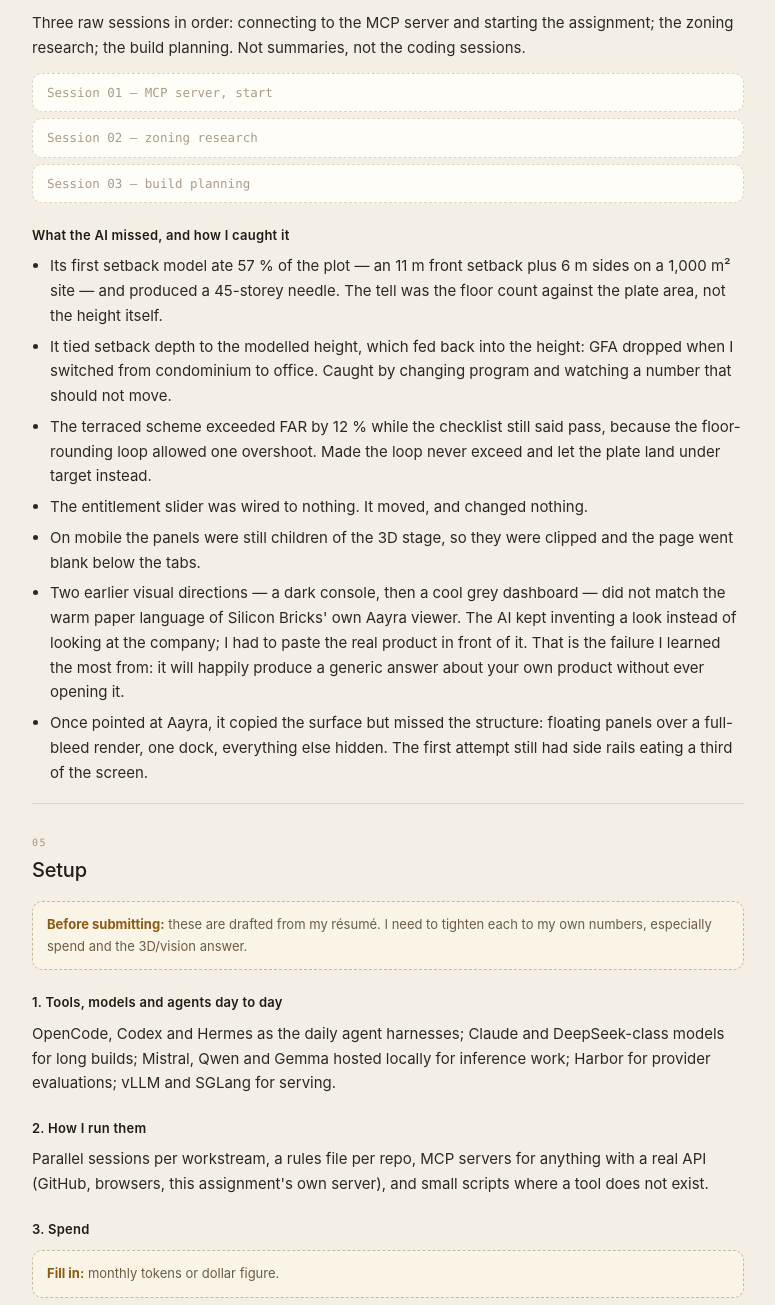
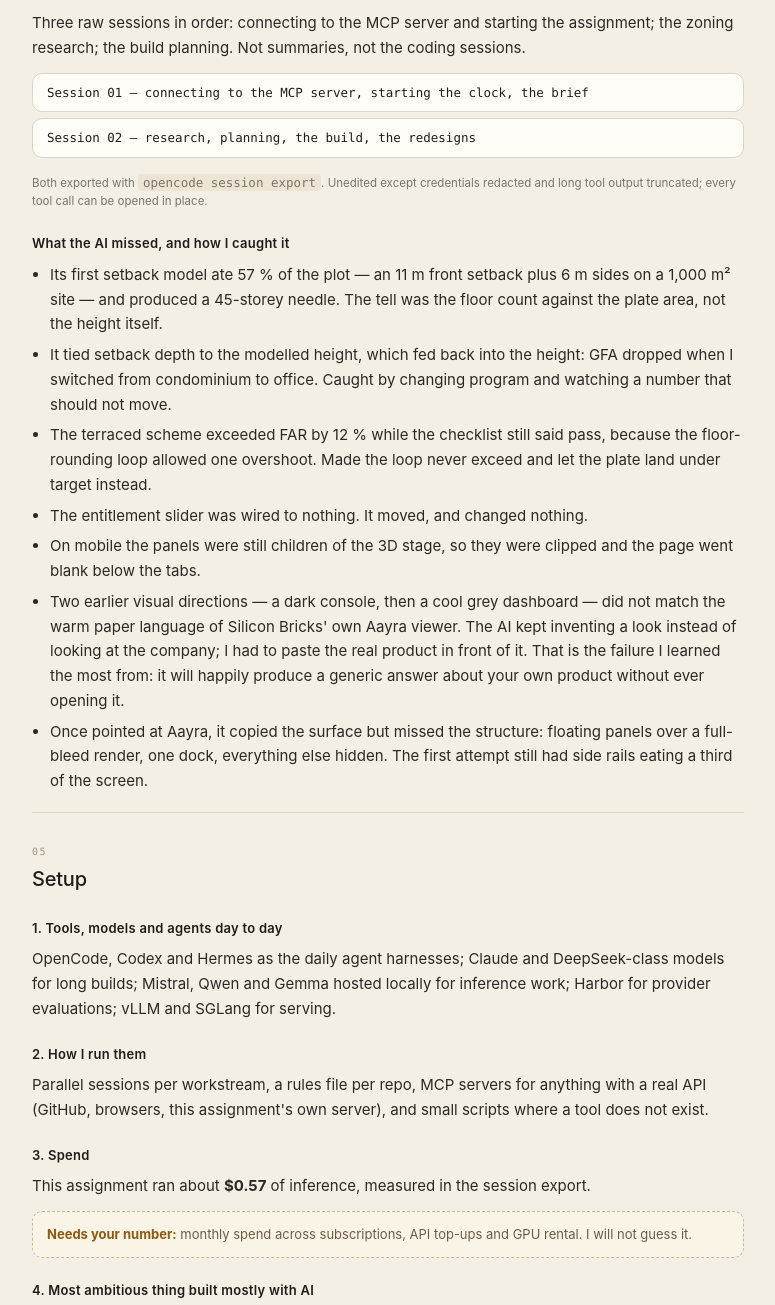
Before and after one commit to DevAgarwal2/bangkok-massing, an Astro site: page /submission in a window 1280 px wide. Shown: the part 2155-3460 px from the top of the page, without its empty margins (252-1027 px from the left). Built offline with nearby package versions, Linux system fonts and the light colour scheme; Astro itself is replaced by a stand-in of ours.

Commit message:
Submission: transcript links, honest setup placeholders

```diff
--- a/src/pages/submission.astro
+++ b/src/pages/submission.astro
@@ -160,10 +160,11 @@ import '@fontsource-variable/geist-mono';
         <p>Three raw sessions in order: connecting to the MCP server and starting the assignment; the zoning research; the build
         planning. Not summaries, not the coding sessions.</p>
         <div class="links">
-          <a href="#" aria-disabled="true">Session 01 — MCP server, start</a>
-          <a href="#" aria-disabled="true">Session 02 — zoning research</a>
-          <a href="#" aria-disabled="true">Session 03 — build planning</a>
+          <a href="/transcripts/01.html">Session 01 — connecting to the MCP server, starting the clock, the brief</a>
+          <a href="/transcripts/02.html">Session 02 — research, planning, the build, the redesigns</a>
         </div>
+        <p class="fine">Both exported with <code>opencode session export</code>. Unedited except credentials redacted and long tool
+        output truncated; every tool call can be opened in place.</p>
 
         <h3>What the AI missed, and how I caught it</h3>
         <ul>
@@ -187,8 +188,6 @@ import '@fontsource-variable/geist-mono';
       <section>
         <div class="num">05</div>
         <h2>Setup</h2>
-        <div class="todo"><b>Before submitting:</b> these are drafted from my r&eacute;sum&eacute;. I need to tighten each to my own numbers,
-        especially spend and the 3D/vision answer.</div>
         <h3>1. Tools, models and agents day to day</h3>
         <p>OpenCode, Codex and Hermes as the daily agent harnesses; Claude and DeepSeek-class models for long builds; Mistral, Qwen and
         Gemma hosted locally for inference work; Harbor for provider evaluations; vLLM and SGLang for serving.</p>
@@ -196,7 +195,9 @@ import '@fontsource-variable/geist-mono';
         <p>Parallel sessions per workstream, a rules file per repo, MCP servers for anything with a real API (GitHub, browsers, this
         assignment's own server), and small scripts where a tool does not exist.</p>
         <h3>3. Spend</h3>
-        <div class="todo"><b>Fill in:</b> monthly tokens or dollar figure.</div>
+        <p>This assignment ran about <strong>$0.57</strong> of inference, measured in the session export.</p>
+        <div class="todo"><b>Needs your number:</b> monthly spend across subscriptions, API top-ups and GPU rental. I will not guess
+        it.</div>
         <h3>4. Most ambitious thing built mostly with AI</h3>
         <p>AgentHire — <a href="https://aihirings.pages.dev">aihirings.pages.dev</a> — an agent-native hiring portal where candidates
         apply through their own agent over MCP. It broke on auth: the agent needed to manage profiles, upload r&eacute;sum&eacute;s and
```
Also changed, not shown: 1 other file.
